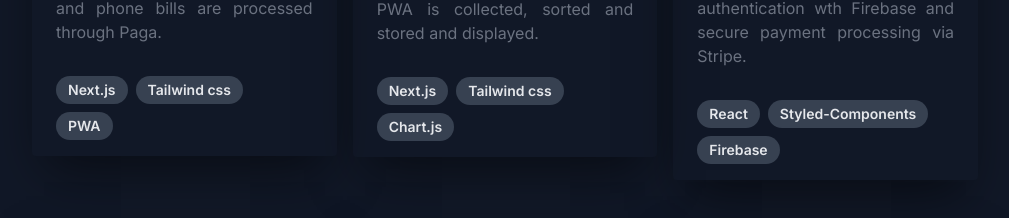
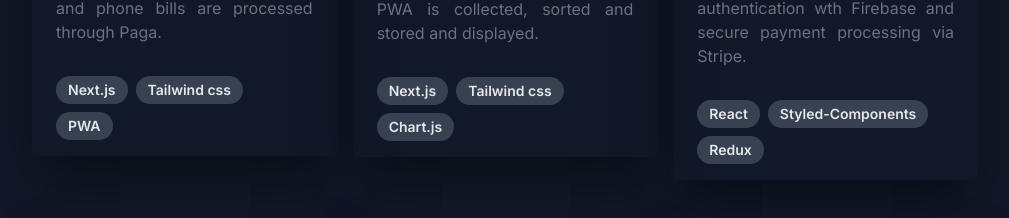
Before and after one commit to BintaSani/next-portfolio, a Next.js app: page / in a window 1280 px wide. Shown: the part 1236-1454 px from the top of the page, without its empty margins (135-1144 px from the left). Built offline with nearby package versions, Linux system fonts and the light colour scheme.

Commit message:
changed firebase to redux

```diff
--- a/app/page.jsx
+++ b/app/page.jsx
@@ -72,7 +72,7 @@ export default function Home() {
         <div className="grid grid-cols-1 md:grid-cols-2 lg:grid-cols-3 gap-4 px-6 py-8 mx-auto">
           <Cards view="https://bills-pi.vercel.app/" first="Next.js" second="Tailwind css" third="PWA" src="/images/bills.webp" head="Bills" content="Bills is an all round bill payment progressive web app (PWA) built with Next.js where all utility bills and phone bills are processed through Paga."/>
           <Cards view="https://bills-admin.vercel.app/" first="Next.js" second="Tailwind css" third="Chart.js" src="/images/bills-admin.webp" head="BillEase+" content="BillEase+ is an Administration management platform built with Next.js where the data for Bills PWA is collected, sorted and stored and displayed."/>
-          <Cards view="https://crownstores.vercel.app/" first="React" second="Styled-Components" third="Firebase" src="/images/project1.webp" head="Crown Store" content="Crown Stores is a modern e-commerce website built with React.js which offers simple authentication wth Firebase and secure payment processing via Stripe."/>
+          <Cards view="https://crownstores.vercel.app/" first="React" second="Styled-Components" third="Redux" src="/images/project1.webp" head="Crown Store" content="Crown Stores is a modern e-commerce website built with React.js which offers simple authentication wth Firebase and secure payment processing via Stripe."/>
           <Cards view="https://bintasani.github.io/weatherapp/weather%20site/weatherHtml" first="Javascript" second="HTML" third="CSS" src="/images/project2.webp" head="Weather" content="Weather provides detailed weather information for the current day and the next four days, including wind speed, pressure, humidity, etc for locations worldwide."/>
           <Cards view="https://imagesort.netlify.app/" first="React.js" second="Firebase" third="SCSS" src="/images/project3.webp" head="Image Gallery" content="Image Sort is a user-friendly image gallery where images can be rearranged simply by dragging and dropping images in the desired position."/>
           <Cards view="https://moviesitetask.netlify.app/" first="React.js" second="Scss" third="TMDB Api" src="/images/project4.webp" head="Movie Box" content="MovieBox is an interactive movie website which offers users the opportunity to explore top rated movies and a search functionality to discover specific movies of interest."/>
```
